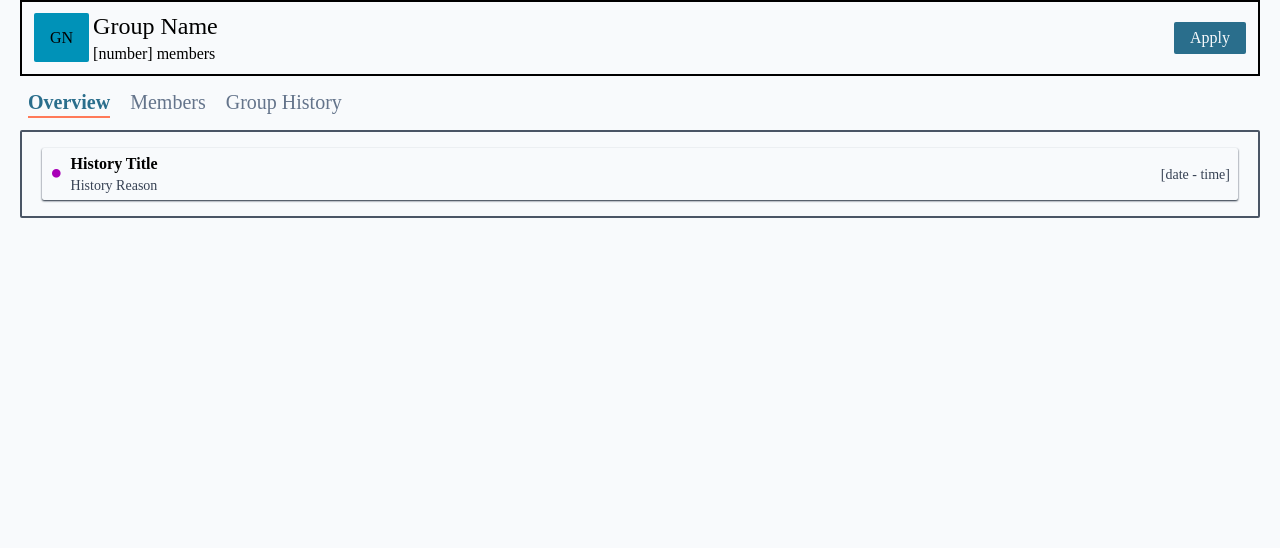
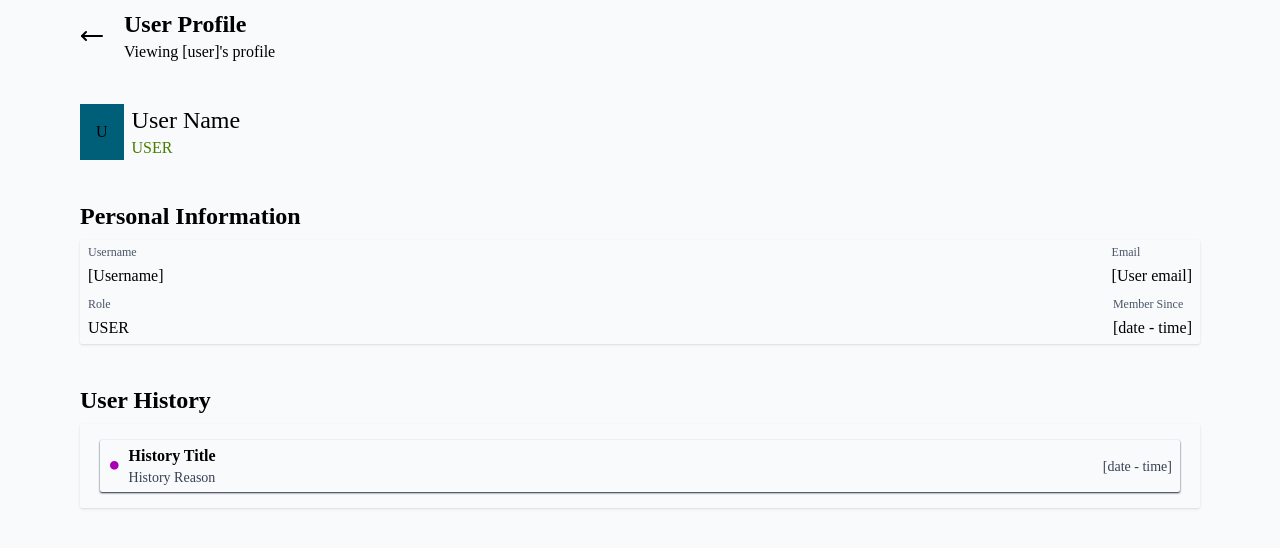
Before and after one commit to Himanshu-Sharma2250/Bonded, a React app in the folder frontend/: page / in a window 1280 px wide. Shown: the top 548 px of the page. Built offline with nearby package versions, Linux system fonts and the light colour scheme; the HTML template or start-up script is replaced by a standard one.

Commit message:
add UserProfilePage UI in pages

```diff
--- a/frontend/src/App.jsx
+++ b/frontend/src/App.jsx
@@ -9,13 +9,14 @@ import Announcement from './pages/Announcement'
 import Groups from './pages/Groups'
 import Applications from './pages/Applications'
 import GroupDetailPage from './pages/GroupDetailPage'
+import UserProfilePage from './pages/UserProfilePage'
 
 function App() {
 
     return (
         <>
             <div className='h-screen w-screen'>
-                <GroupDetailPage />
+                <UserProfilePage />
             </div>
         </>
     )
--- a/frontend/src/pages/GroupDetailPage.jsx
+++ b/frontend/src/pages/GroupDetailPage.jsx
@@ -4,14 +4,22 @@ import GroupOverview from '../components/GroupOverview';
 import GroupMembers from '../components/GroupMembers';
 import GroupHistory from '../components/GroupHistory';
 import ApplyToGroupModal from '../components/ApplyToGroupModal';
+import { MoveLeft } from 'lucide-react';
 
 const GroupDetailPage = () => {
     const [selectedTab, setSelectedTab] = useState('Overview');
 
     return (
         <div className='flex flex-col gap-1 px-5'>
+            {/* this div contains back button */}
+            <div className='flex justify-start items-center px-2 h-12'>
+                <button className='cursor-pointer'>
+                    <MoveLeft className='w-5' />
+                </button>
+            </div>
+
             {/* div 1 - shows group info like group image, name, members number and button to apply */}
-            <div className='flex justify-between items-center py-2 px-3 border-2'>
+            <div className='flex justify-between items-center py-2 px-3 '>
                 {/* contains group info */}
                 <div className='flex gap-1 items-center'>
                     <div>
@@ -62,7 +70,15 @@ const GroupDetailPage = () => {
             </div>
 
             {/* div 2 - shows the respective detail of above navigation btns */}
-            <GroupHistory />
+            {selectedTab === 'Overview' ? (
+                <GroupOverview />
+            ) : (
+                selectedTab === 'Members' ? (
+                    <GroupMembers />
+                ) : (
+                    <GroupHistory />
+                )
+            )}
         </div>
     )
 }
--- a/frontend/src/pages/Groups.jsx
+++ b/frontend/src/pages/Groups.jsx
@@ -69,7 +69,7 @@ const Groups = () => {
             {/* announcement hero */}
             <main className='flex flex-wrap w-full  px-3 py-4 gap-3'>
                 {createGroupCards()}
-                </main>
+            </main>
         </div>
     )
 }
--- /dev/null
+++ b/frontend/src/pages/UserProfilePage.jsx
@@ -0,0 +1,149 @@
+import { MoveLeft } from 'lucide-react'
+import React from 'react'
+
+const UserProfilePage = () => {
+    const createHistories = () => {
+        return <div className='flex items-center justify-between px-2 py-1 shadow-gray-800 shadow-xs rounded-xs'>
+            {/* history's title and reason */}
+            <div className='flex gap-2 items-center'>
+                <span className='text-4xl text-fuchsia-700'>
+                    •
+                </span>
+
+                <div className='flex flex-col'>
+                    <span className='font-bold'>
+                        History Title
+                    </span>
+
+                    <span className='text-sm text-gray-700'>
+                        History Reason
+                    </span>
+                </div>
+            </div>
+
+            <div>
+                <span className='text-sm text-gray-700'>
+                    [date - time]
+                </span>
+            </div>
+        </div>
+    }
+
+    return (
+        <div className='px-20 py-2 flex flex-col gap-10'>
+            {/* shows btn to move back and page's header */}
+            <div className='flex gap-5 items-center'>
+                {/* back btn */}
+                <div className='flex items-center'>
+                    <button className='cursor-pointer'>
+                        <MoveLeft className='w-6' />
+                    </button>
+                </div>
+
+                {/* page header */}
+                <div>
+                    <h1 className='text-2xl font-bold'>
+                        User Profile
+                    </h1>
+
+                    <span>
+                        Viewing [user]'s profile
+                    </span>
+                </div>
+            </div>
+
+            {/* shows user profile , name and role */}
+            <div className='flex gap-2 items-center'>
+                {/* user profile image */}
+                <div className='flex items-center'>
+                    <span className='p-4 bg-cyan-800'>
+                        U
+                    </span>
+                </div>
+
+                {/* page header */}
+                <div>
+                    <h1 className='text-2xl '>
+                        User Name
+                    </h1>
+
+                    <span className='text-lime-700'>
+                        USER
+                    </span>
+                </div>
+            </div>
+
+            {/* personal info - username, email, role and date of joining team */}
+            <div className='flex flex-col gap-2'>
+                <h1 className='text-2xl font-bold'>
+                    Personal Information
+                </h1>
+
+                <div className='flex flex-col gap-2 px-2 py-1 rounded-xs shadow'>
+                    {/* shows username and user email */}
+                    <div className='flex items-center justify-between'>
+                        {/* username */}
+                        <div className='flex flex-col gap-1'>
+                            <span className='text-xs text-gray-600'>
+                                Username
+                            </span>
+
+                            <span className=''>
+                                [Username]
+                            </span>
+                        </div>
+
+                        {/* user email */}
+                        <div className='flex flex-col gap-1'>
+                            <span className='text-xs text-gray-600'>
+                                Email
+                            </span>
+
+                            <span>
+                                [User email]
+                            </span>
+                        </div>
+                    </div>
+
+                    {/* shows user role and date of joining team */}
+                    <div className='flex items-center justify-between'>
+                        {/* user role */}
+                        <div className='flex flex-col gap-1'>
+                            <span className='text-xs text-gray-600'>
+                                Role
+                            </span>
+
+                            <span className=''>
+                                USER
+                            </span>
+                        </div>
+
+                        {/* user date of joining */}
+                        <div className='flex flex-col gap-1'>
+                            <span className='text-xs text-gray-600'>
+                                Member Since
+                            </span>
+
+                            <span>
+                                [date - time]
+                            </span>
+                        </div>
+                    </div>
+                </div>
+            </div>
+
+            {/* user history */}
+            <div className='flex flex-col gap-2'>
+                <h1 className='text-2xl font-bold'>
+                    User History
+                </h1>
+
+                <div className='flex flex-col px-5 py-4 gap-2  shadow rounded-xs border-gray-600'>
+                    {createHistories()}
+                </div>
+            </div>
+        </div>
+    )
+}
+
+export default UserProfilePage
```
